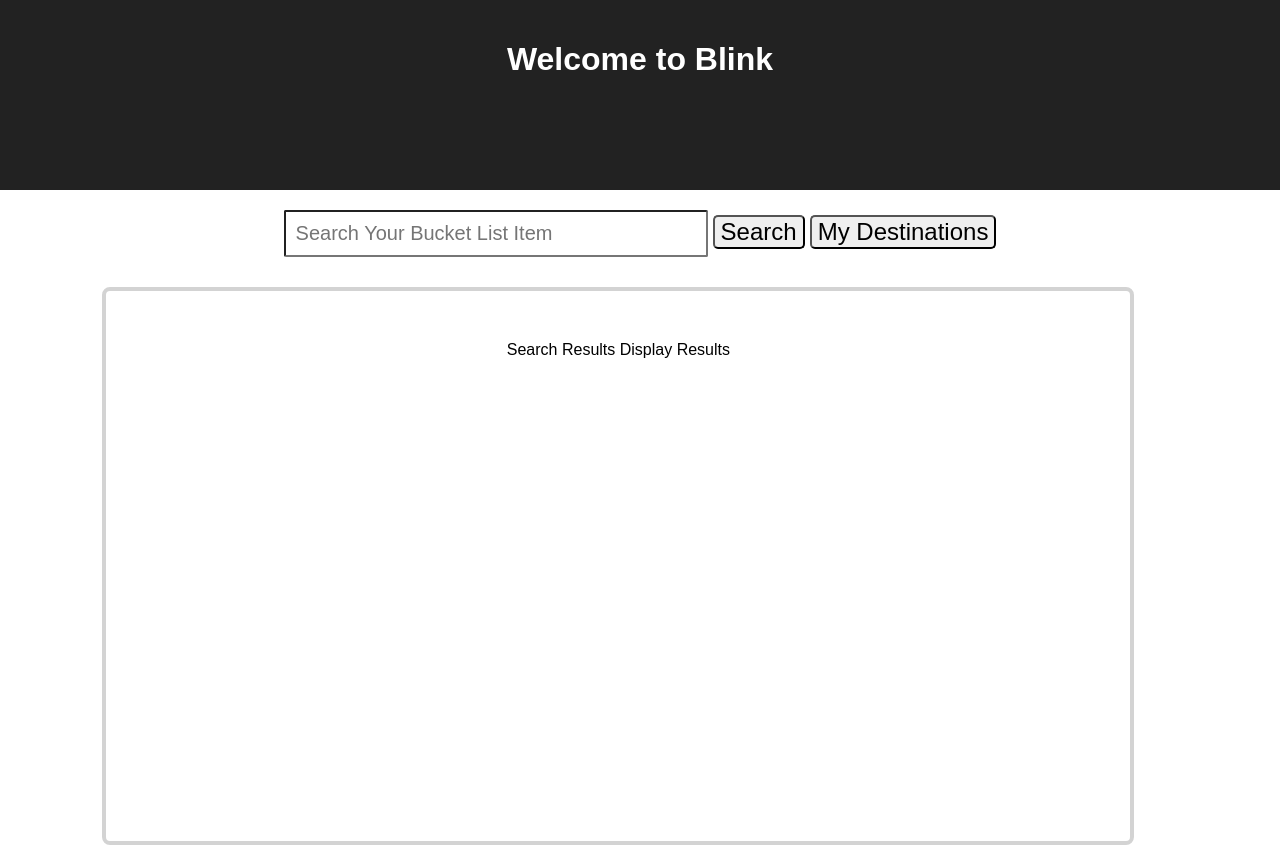
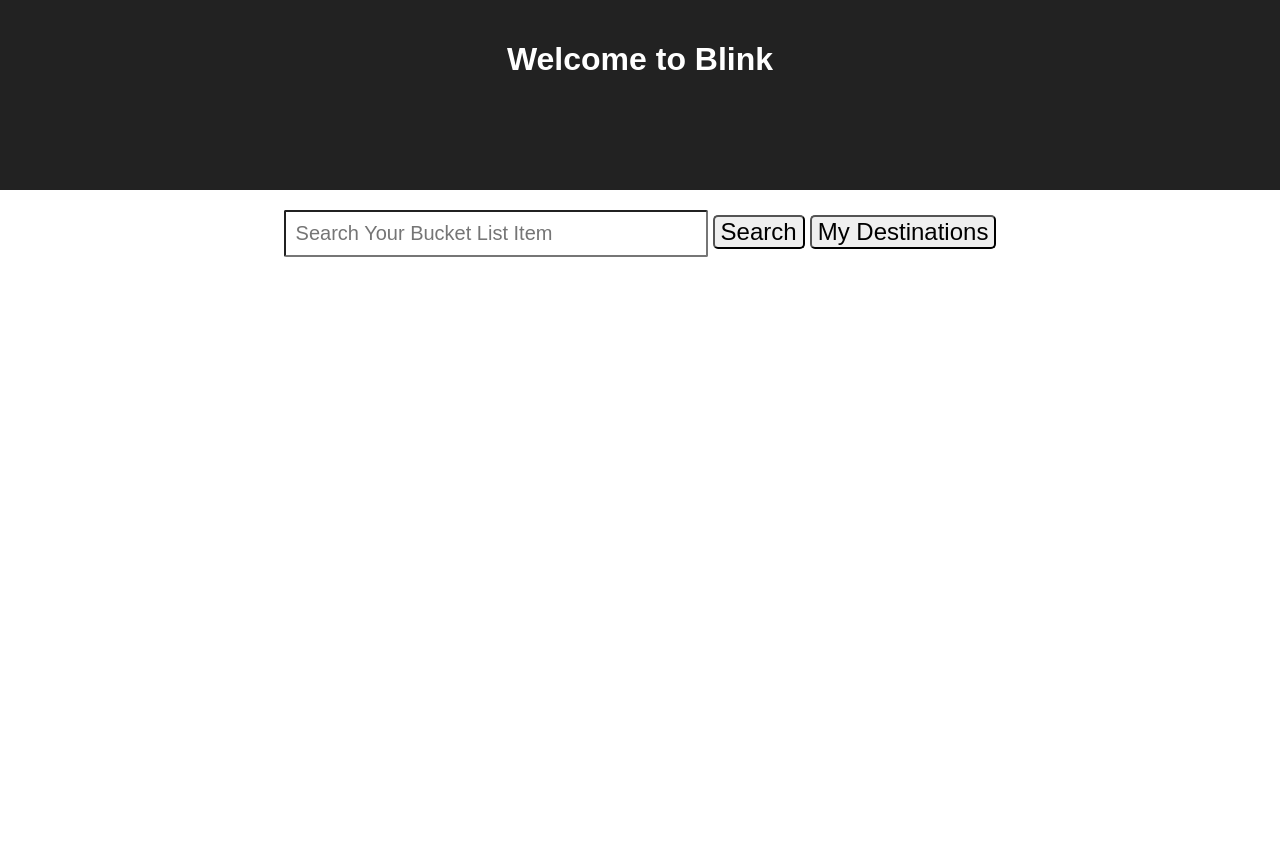
Before and after one commit to olgasizova/Blink, a React (Create React App) app in the folder Blink/: page / in a window 1280 px wide. After the commit the page ends 800 px from the top, so only its background shows below. Built offline with nearby package versions, Linux system fonts and the light colour scheme; no server answers.

Commit message:
fixed list items on display_container branch

```diff
--- a/Blink/src/App.js
+++ b/Blink/src/App.js
@@ -1,7 +1,7 @@
 import React, { Component } from 'react';
 import Header from './components/Header/Header';
 import Search from './components/Search/Search';
-import DisplayContainer from './components/DisplayContainer/DisplayContainer';
+import DisplayListItems from './components/DisplayListItems/DisplayListItems';
 import './App.css';
 
 import AjaxAdapter from './HelperUtils/AjaxAdapter'
@@ -11,7 +11,8 @@
     super()
     this.state = {
       user: 'none',
-      searchTerms: ''
+      searchTerms: '',
+      googleSearch:[]
     }
   }
   searchGooglePlaces() {
@@ -54,7 +55,10 @@
           handleSearchInput={(event) => this.handleSearchInput(event)}
         />
 
-        <DisplayContainer />
+        <DisplayListItems
+          googleSearch={this.state.googleSearch}
+          />
+
       </div>
     );
   }
```
